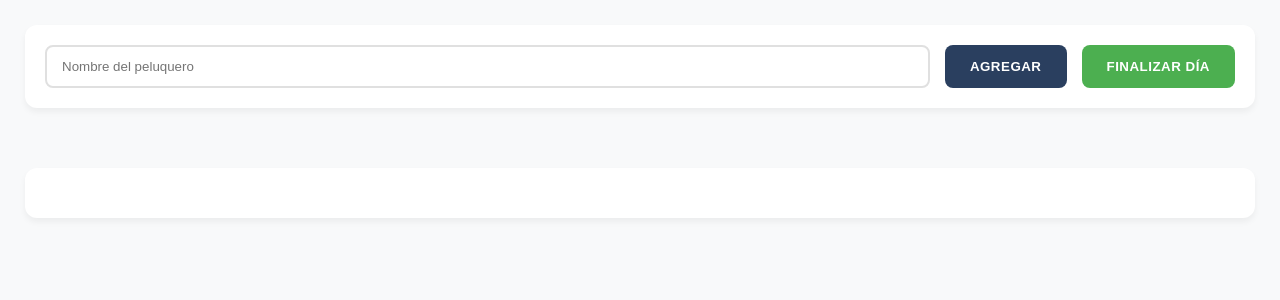
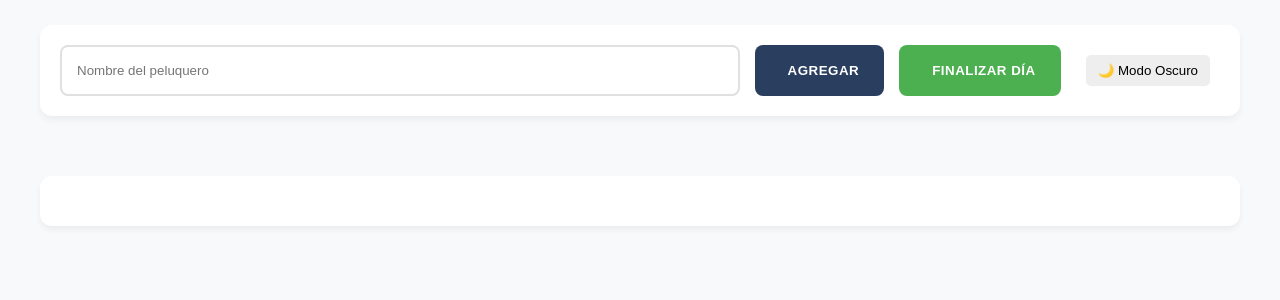
Before and after one commit to Scomes02/ProyectoPeluqueria, a PHP site: page / in a window 1280 px wide. Shown: the top 300 px of the page. Run offline with PHP 8.4, Linux system fonts and the light colour scheme.

Commit message:
Mejora estetica en peluqueros

```diff
--- a/index.html
+++ b/index.html
@@ -10,19 +10,25 @@
 </head>
 
 <body>
-    <div class="controls">
-        <input type="text" id="nombrePeluquero" placeholder="Nombre del peluquero" aria-label="Nombre del peluquero">
-        <button onclick="agregarPeluquero()" class="btn btn-primary">
-            <i class="fas fa-user-plus"></i> Agregar
-        </button>
-        <button onclick="finalizarDia()" class="btn btn-success">
-            <i class="fas fa-calendar-check"></i> Finalizar Día
-        </button>
-    </div>
+    <main>
+        <section class="controls">
+            <label for="nombrePeluquero" class="sr-only">Nombre del peluquero</label>
+            <input type="text" id="nombrePeluquero" placeholder="Nombre del peluquero"
+                aria-label="Nombre del peluquero" />
 
-    <div class="peluqueros" id="contenedorPeluqueros"></div>
+            <button onclick="agregarPeluquero()" class="btn btn-primary" aria-label="Agregar peluquero">
+                <i class="fas fa-user-plus"></i> Agregar
+            </button>
+            <button onclick="finalizarDia()" class="btn btn-success" aria-label="Finalizar día">
+                <i class="fas fa-calendar-check"></i> Finalizar Día
+            </button>
+            <button id="toggle-tema">🌙 Modo Oscuro</button>
+        </section>
 
-    <div id="resumenFinal"></div>
+        <section class="peluqueros" id="contenedorPeluqueros"></section>
+
+        <section id="resumenFinal"></section>
+    </main>
 
     <script>
         const precios = { corte: 1500, barba: 1000, color: 2000 };
@@ -100,12 +106,13 @@
 
                 return `
                     <div class="peluquero">
+                        <img src="fotosIndex/desk-chair_96892.png" alt="Silla de peluquero" class="silla-peluquero" />
+                        <h3 class="nombre-peluquero">${peluquero.nombre}</h3>
                         <button class="btn btn-danger"
                             onclick="eliminarPeluquero(${index})"
                             style="position: absolute; top: 15px; right: 15px; padding: 5px 8px;">
                             <img src="fotosIndex/eliminar.ico" alt="Eliminar" style="width: 20px; height: 20px;">
                         </button>
-                        <h3>${peluquero.nombre}</h3>
 
                         <div class="servicios-container">
                             <button class="btn-servicio corte" onclick="agregarServicio(${index}, 'corte')">
@@ -186,6 +193,20 @@
                 renderPeluqueros();
             }
         }
+        const toggleBtn = document.getElementById("toggle-tema");
+
+        toggleBtn.addEventListener("click", () => {
+            document.body.classList.toggle("modo-oscuro");
+
+            // Cambiar ícono o texto según el modo
+            if (document.body.classList.contains("modo-oscuro")) {
+                toggleBtn.textContent = "☀️ Modo Claro";
+            } else {
+                toggleBtn.textContent = "🌙 Modo Oscuro";
+            }
+        });
+
+
     </script>
 </body>
 
--- a/style.css
+++ b/style.css
@@ -15,15 +15,20 @@
     line-height: 1.6;
 }
 
+main {
+    max-width: 1200px;
+    margin: 0 auto;
+}
+
 .controls {
-    margin-bottom: 30px;
     display: flex;
+    flex-wrap: wrap;
     gap: 15px;
-    flex-wrap: wrap;
     background: white;
     padding: 20px;
     border-radius: 12px;
     box-shadow: 0 4px 6px rgba(0, 0, 0, 0.05);
+    margin-bottom: 30px;
 }
 
 input[type="text"] {
@@ -50,6 +55,9 @@
     transition: all 0.2s ease;
     text-transform: uppercase;
     letter-spacing: 0.5px;
+    display: flex;
+    align-items: center;
+    gap: 8px;
 }
 
 .btn:hover {
@@ -74,22 +82,27 @@
 .btn-danger {
     background: var(--accent);
     color: white;
+    display: flex;
+    align-items: center;
+    justify-content: center;
+    height: 34px;
 }
 
 .peluqueros {
     display: grid;
     grid-template-columns: repeat(auto-fill, minmax(280px, 1fr));
     gap: 25px;
-    margin-top: 20px;
 }
 
 .peluquero {
-    background: white;
-    border-radius: 12px;
-    padding: 20px;
-    position: relative;
-    box-shadow: 0 4px 6px rgba(0, 0, 0, 0.05);
-    transition: transform 0.2s ease;
+  border: 1px solid #ccc;
+  border-radius: 10px;
+  padding: 15px;
+  width: 200px;
+  text-align: center;
+  box-shadow: 2px 2px 10px rgba(0,0,0,0.1);
+  margin: 15px;
+  background-color: #f9f9f9;
 }
 
 .peluquero:hover {
@@ -153,20 +211,24 @@
     border-radius: 4px;
     font-size: 0.8em;
     font-weight: bold;
+    background: var(--secondary);
+    color: white;
 }
 
-.btn-eliminar-servicio img {
-    transition: transform 0.2s ease;
+/* Accesibilidad oculta pero legible por lectores de pantalla */
+.sr-only {
+    position: absolute;
+    width: 1px;
+    height: 1px;
+    padding: 0;
+    margin: -1px;
+    overflow: hidden;
+    clip: rect(0, 0, 0, 0);
+    white-space: nowrap;
+    border: 0;
 }
 
-.btn-eliminar-servicio:hover img {
-    transform: scale(1.1);
-}
-
-.btn-danger:hover img {
-    filter: brightness(0.8);
-}
-
+/* Responsive */
 @media (max-width: 768px) {
     .controls {
         flex-direction: column;
@@ -177,34 +239,52 @@
         min-width: auto;
     }
 }
-.btn-danger {
-    display: flex;
-    align-items: center;
-    justify-content: center;
-    height: 34px; /* Ajustar según necesidad */
+
+.silla-peluquero {
+  width: 60px;
+  height: auto;
+  display: block;
+  margin: 0 auto 10px;
 }
 
-.contador-servicio {
-    display: flex;
-    align-items: center;
-    gap: 8px;
-    min-height: 30px; /* Altura mínima para uniformidad */
+.nombre-peluquero {
+  margin: 0;
+  font-size: 18px;
+  font-weight: bold;
+  text-align: center;
 }
 
-.btn-eliminar-servicio {
-    display: inline-flex;
-    align-items: center;
-    justify-content: center;
-    margin-left: auto; /* Alinea a la derecha */
+body {
+  transition: background-color 0.3s, color 0.3s;
 }
 
-/* Ajustar tamaños de imágenes */
-.btn-danger img {
-    width: 20px;
-    height: 20px;
+/* Modo oscuro */
+body.modo-oscuro {
+  background-color: #121212;
+  color: #f0f0f0;
 }
 
-.btn-eliminar-servicio img {
-    width: 16px;
-    height: 16px;
+.modo-oscuro .peluquero {
+  background-color: #1e1e1e;
+  border: 1px solid #444;
 }
+
+button#toggle-tema {
+  margin: 10px;
+  padding: 8px 12px;
+  border: none;
+  background-color: #eee;
+  cursor: pointer;
+  border-radius: 5px;
+}
+
+body.modo-oscuro button#toggle-tema {
+  background-color: #333;
+  color: #f0f0f0;
+}
+
+.modo-oscuro .peluquero span,
+.modo-oscuro .peluquero p,
+.modo-oscuro label {
+  color: #1e1e1e;
+}
```
Also changed, not shown: other parts of style.css (+49 -4 lines), fotosIndex/desk-chair_96892.png (added).
